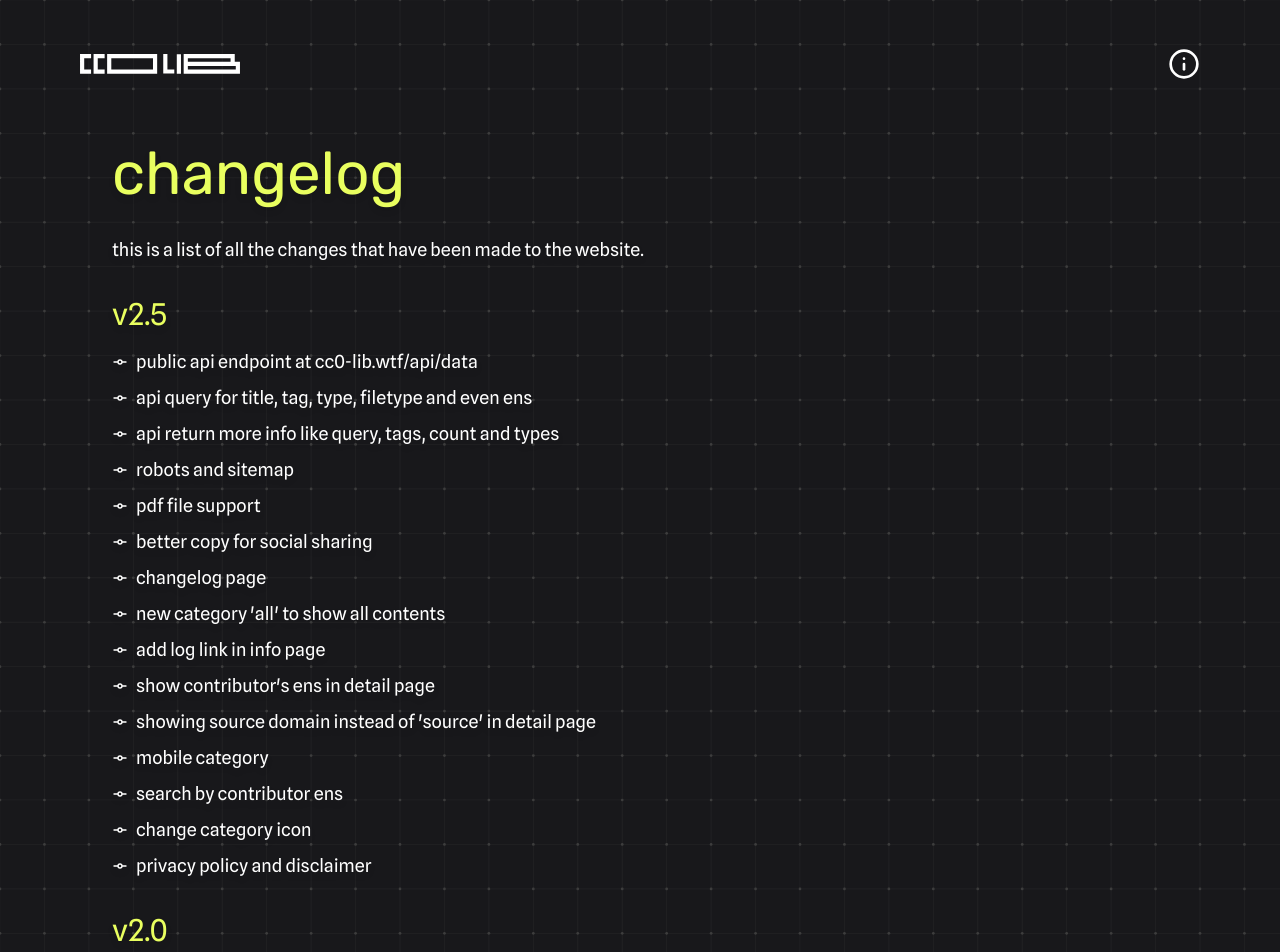
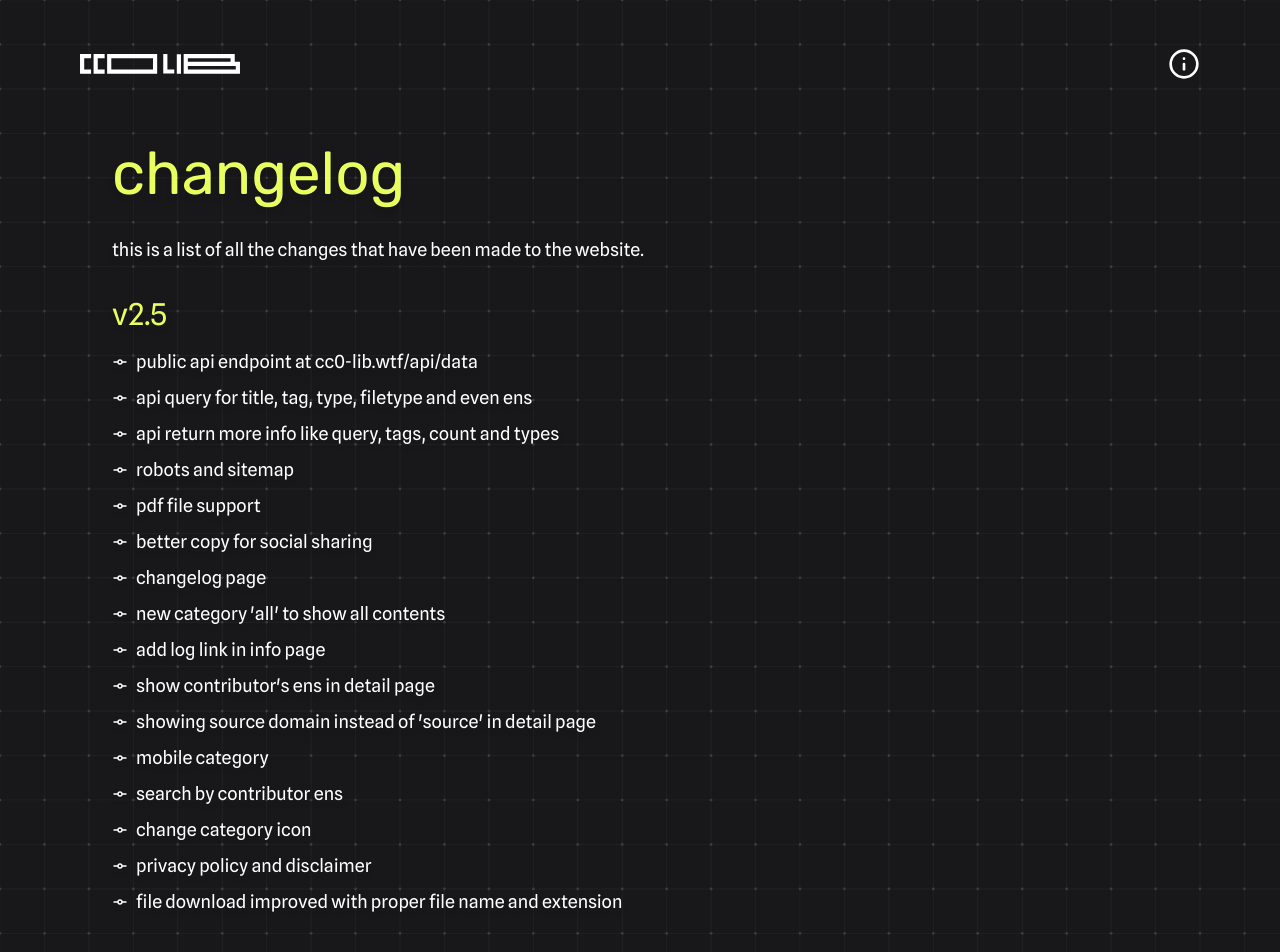
Before and after one commit to cc0-lib/cc0-lib, a Next.js app: page /log in a window 1280 px wide. Shown: the top 952 px of the page. Built offline with nearby package versions, Linux system fonts and the light colour scheme.

Commit message:
edited log

```diff
--- a/src/app/log/log.js
+++ b/src/app/log/log.js
@@ -63,6 +63,7 @@ const Log = () => {
         "search by contributor ens",
         "change category icon",
         "privacy policy and disclaimer",
+        "file download improved with proper file name and extension",
       ],
     },
   ];
```
